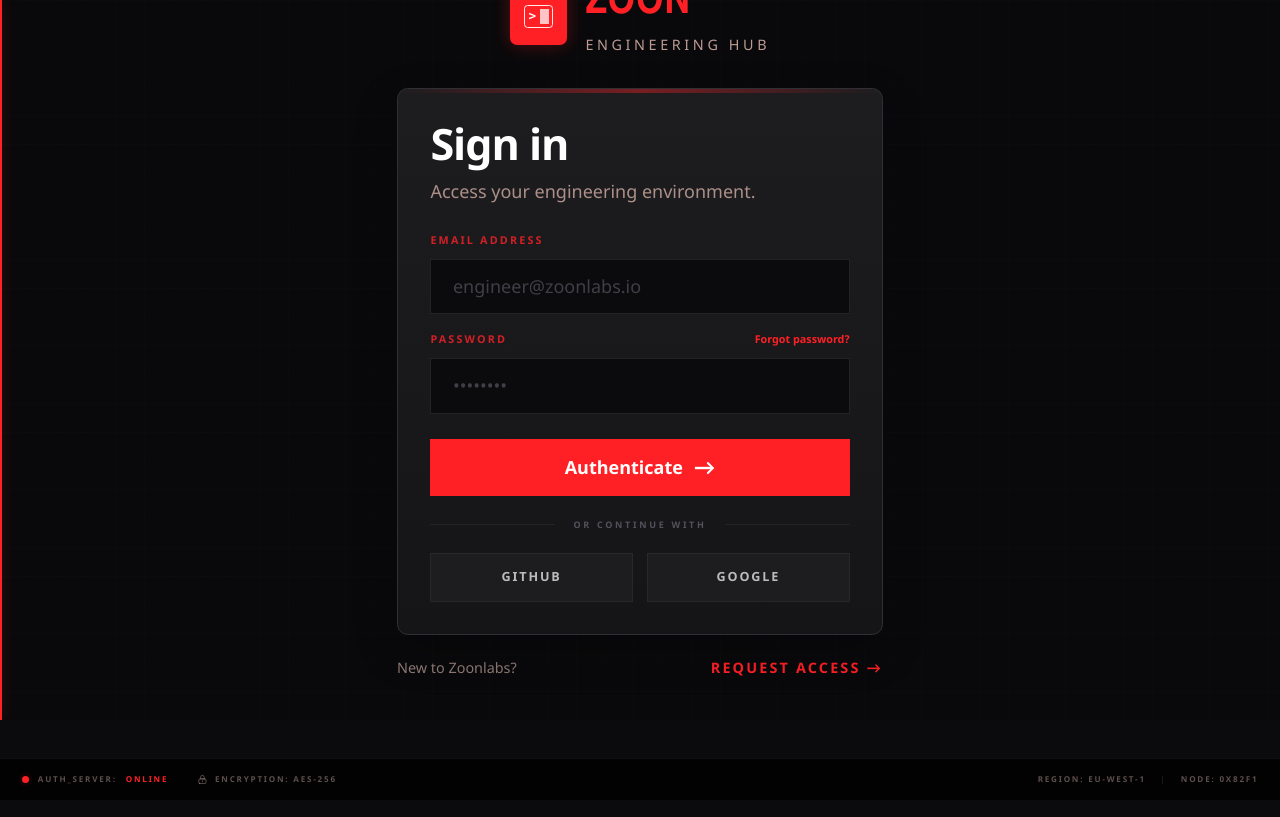
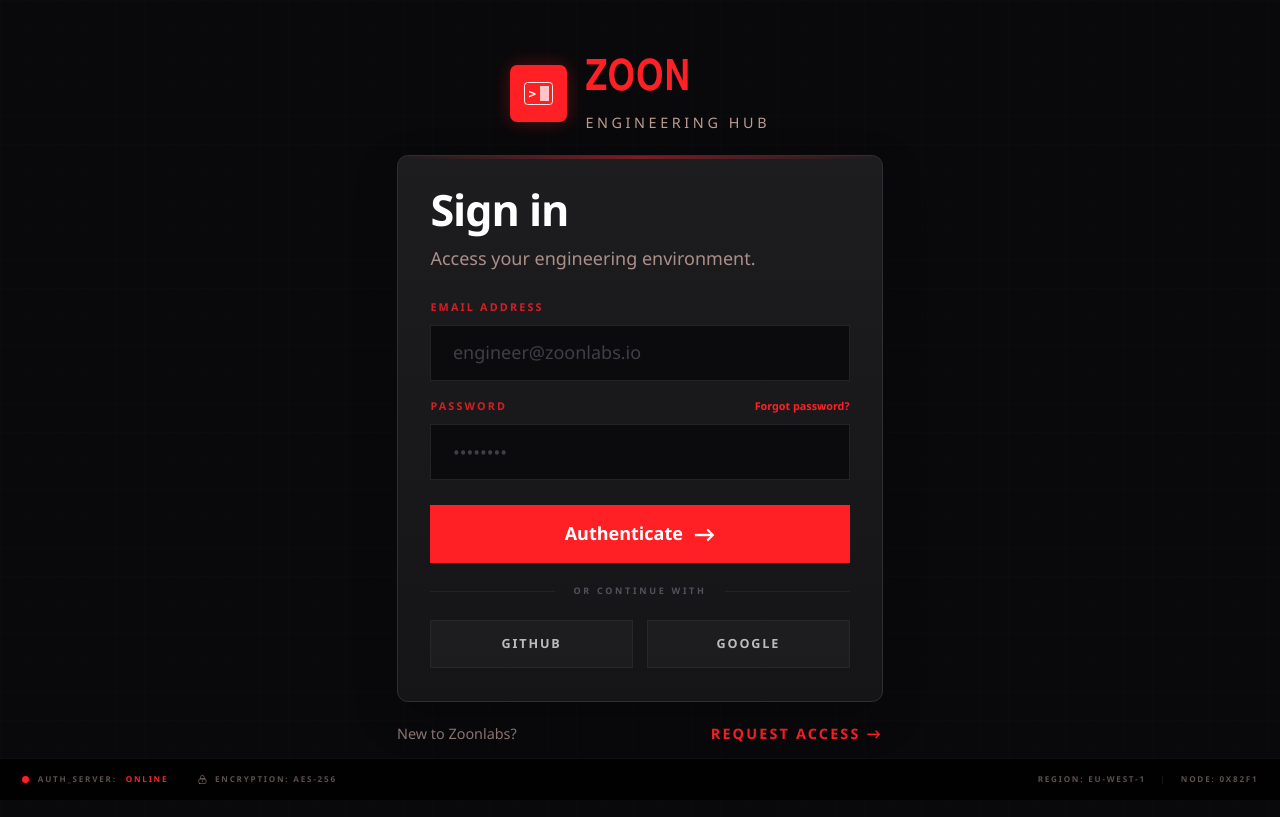
Before and after one commit to zoonfeedback-lab/zoon_management_software_frontend, a Next.js app: page /auth/login in a window 1280 px wide. Built offline with nearby package versions, Linux system fonts and the light colour scheme.

Commit message:
{fix: login}: removed the UI errors, a weird red line etc

```diff
--- a/app/auth/login/page.tsx
+++ b/app/auth/login/page.tsx
@@ -36,18 +36,15 @@ export default function LoginPage() {
   };
 
   return (
-    <div className="relative h-[100dvh] overflow-hidden bg-[#09090b]">
-      {/* Brand accent line */}
-      <div className="absolute inset-y-0 left-0 w-[2px] bg-[#ff2026] shadow-[0_0_15px_rgba(255,32,38,0.5)]" />
-
+    <div className="relative min-h-screen bg-[#09090b]">
       {/* Background Grid */}
       <div className="grid-bg absolute inset-0 opacity-20" />
 
-      <div className="relative h-[100dvh]">
-        <main className="mx-auto flex h-full w-full max-w-6xl items-center justify-center px-4 pb-28 pt-10 sm:px-6 sm:pb-32 sm:pt-14">
+      <div className="relative mx-auto flex min-h-screen w-full max-w-6xl flex-col justify-center px-5 pb-[80px] pt-[60px]">
+        <main className="flex w-full items-center justify-center">
           <div className="flex w-full max-w-[560px] flex-col items-center">
             {/* Logo Section */}
-            <div className="mb-8 flex items-center gap-5 sm:mb-9">
+            <div className="mb-6 flex items-center gap-5">
               <div className="relative h-[64px] w-[64px] overflow-hidden rounded-lg bg-[#ff2026] shadow-[0_0_20px_rgba(255,32,38,0.3)]">
                 <div className="absolute inset-0 flex items-center justify-center font-mono text-2xl font-bold text-white">
                    <div className="border-2 border-white/90 px-1 py-0.5 rounded flex items-center gap-1">
```
